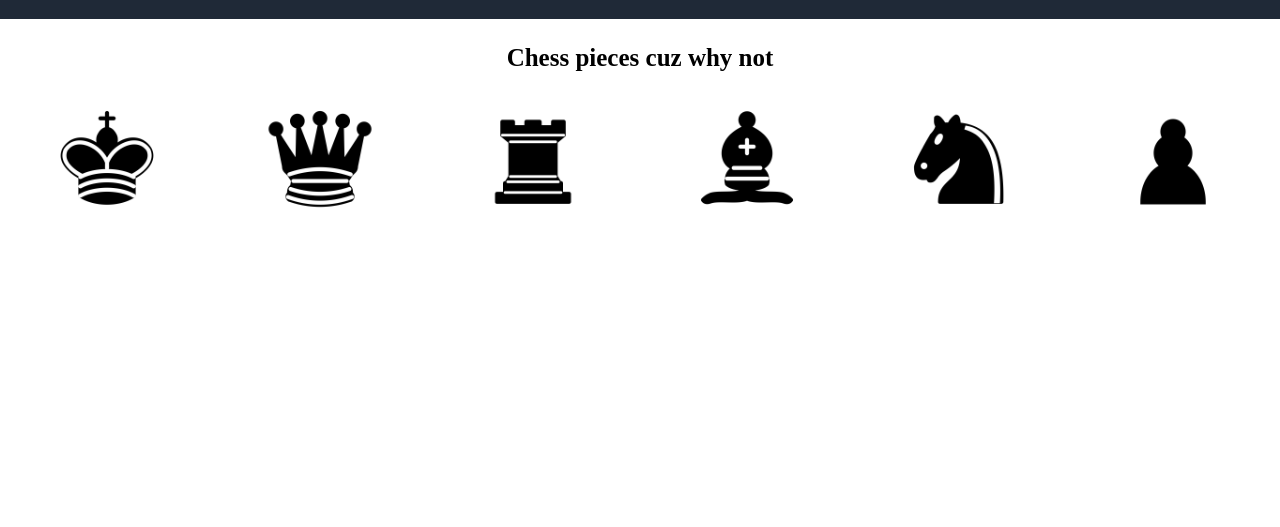
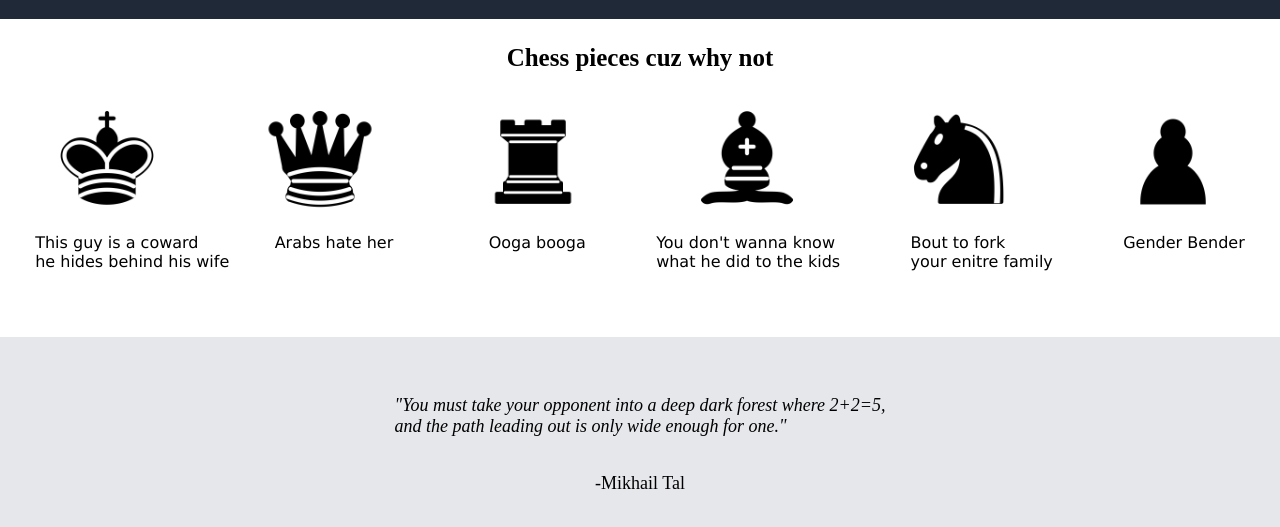
Before and after one commit to paradox-blaze/my-webpage, a plain HTML site: page index.html in a window 1280 px wide. Shown: the part 331-858 px from the top of the page. Before the commit the page ends 800 px from the top, so only its background shows below. Drawn offline with Linux system fonts and the light colour scheme.

Commit message:
added quote section and desc for pieces

```diff
--- a/index.html
+++ b/index.html
@@ -42,7 +42,20 @@
     </div>
 
     <div class="chess-text">
-        <p></p>
+        <p>This guy is a coward<br>he hides behind his wife</p>
+        <p class="queen">Arabs hate her</p>
+        <p>Ooga booga</p>
+        <p>You don't wanna know<br>what he did to the kids</p>
+        <p>Bout to fork<br>your enitre family</p>
+        <p>Gender Bender</p>
     </div>
+
+    <div class="quote">
+        <p><em>"You must take your opponent into a deep dark forest where 2+2=5,
+            <br>and the path leading out is only wide enough for one."</em></p>
+        <p>-Mikhail Tal</p>
+    </div>
+
+
 </body>
 </html>
--- a/style.css
+++ b/style.css
@@ -10,7 +10,6 @@
 body{
     margin: 0px;
     padding: 0px;
-    overflow: hidden;
 
 }
 
@@ -83,3 +82,26 @@ h3{
     display: flex;
     justify-content: space-around;
 }
+
+.chess-text{
+    display: flex;
+    font-family:'Lucida Sans', 'Lucida Sans Regular', 'Lucida Grande', 'Lucida Sans Unicode', Geneva, Verdana, sans-serif;
+    justify-content: space-around;
+
+}
+
+.queen{
+    position: relative;
+    left: -25px;
+}
+
+.quote{
+    background-color: #e5e7eb;
+    display: flex;
+    margin-top: 50px;
+    font-size: large;
+    flex-direction: column;
+    align-items: center;
+    padding: 40px;
+
+}
```
